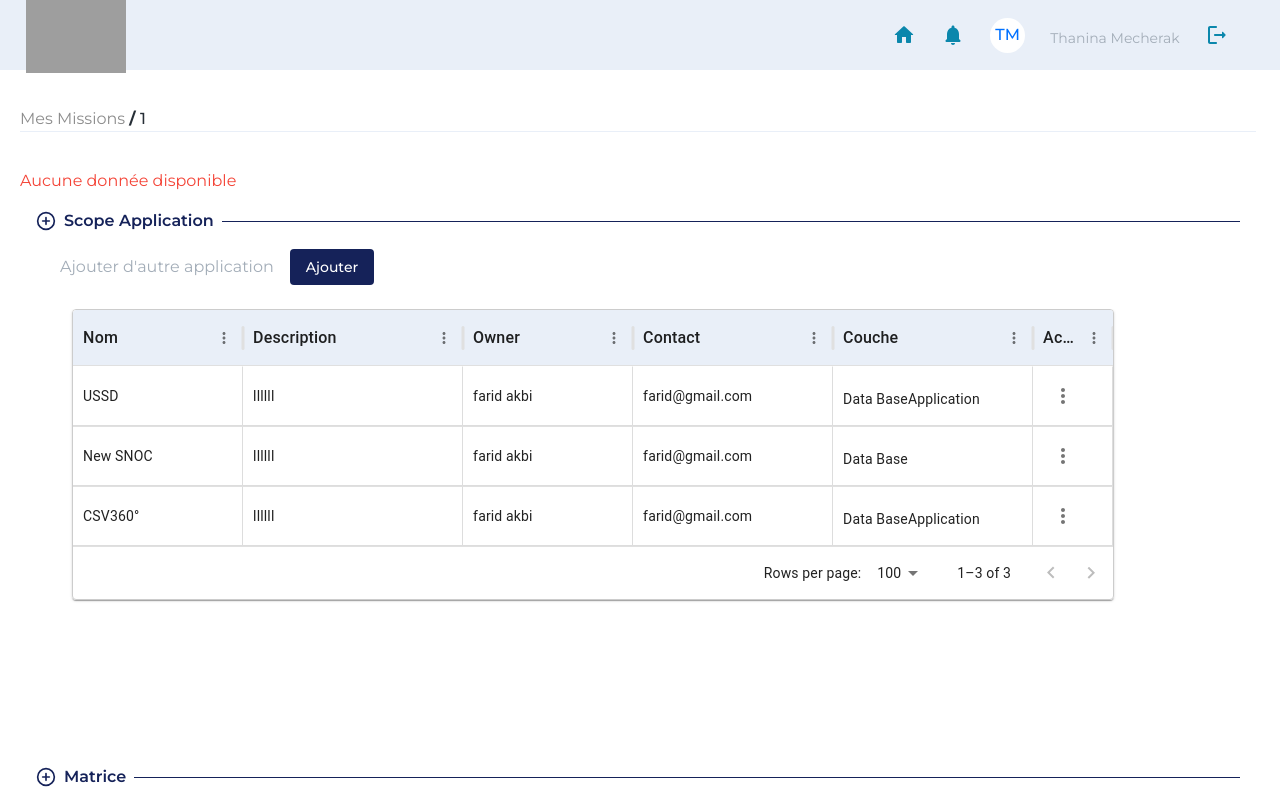
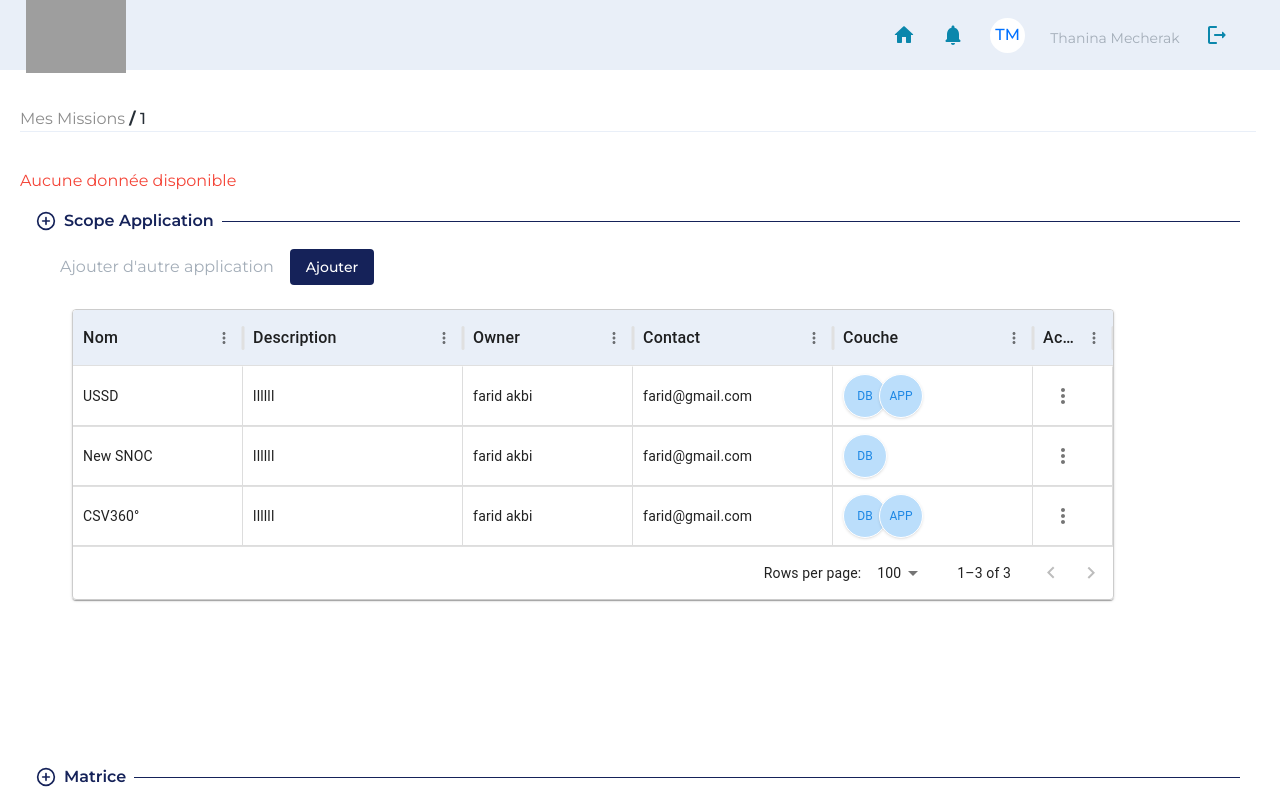
Before and after one commit to thaninamck/IT_Governance, a React (Vite) app in the folder frontend/: page /tablemission/1 in a window 1280 px wide. Shown: the top 800 px of the page. Built offline with nearby package versions, Linux system fonts and the light colour scheme; grey boxes are pictures that could not be loaded.

Commit message:
modifier rendercell

```diff
--- a/frontend/src/components/Table.jsx
+++ b/frontend/src/components/Table.jsx
@@ -63,7 +63,7 @@ function ExpandableCell({ value, maxInitialLength = 50, onExpand }) {
 
 
 
-function Table({ columnsConfig, rowsData, checkboxSelection = false, allterRowcolors , getRowLink,onRowSelectionChange, headerBackground = "transparent",statusOptions = [],statusColors = {},rowActions = [], onCellEditCommit}) {
+function Table({ columnsConfig, rowsData, checkboxSelection = false, allterRowcolors , getRowLink , onRowSelectionChange, headerBackground = "transparent",statusOptions = [],statusColors = {},rowActions = [], onCellEditCommit}) {
 
     const isZebraStriping = allterRowcolors; // Mets à false pour désactiver
 const oddRowColor = "#E9EFF8";
@@ -104,13 +104,16 @@ const evenRowColor = "white"
     if (getRowLink) {
       const link = getRowLink(params.row); // Générer dynamiquement le lien
       setBreadcrumbs([
-        { label: "Mes Mission", path: "/tablemission" },
+        { label: "Mes Mission", path: "/gestionmission" },
         {
           label: params.row.mission,
-          path: `/tablemission/${params.row.mission}`,
+          path: `/gestionmission/${params.row.mission}`,
         },
       ]);
-      navigate(link);
+       // Stocker les informations de la ligne dans le state local ou via navigation state
+    navigate(link, { state: { missionData: params.row } });
+    console.log(params.row)
+
     }
   };
 
@@ -146,6 +149,11 @@ const evenRowColor = "white"
       cellClassName: "dynamic-height-cell",
       editable: colConfig.editable || false,
       renderCell: (params) => {
+        // Vérifie si une fonction personnalisée est fournie
+    if (colConfig.customRenderCell) {
+      return colConfig.customRenderCell(params);
+    }
+    // Ajoute une condition spécifique en fonction du champ
         if (colConfig.field === "status") {
           return (
             <FormControl sx={{ width: "100%" }}>
```
